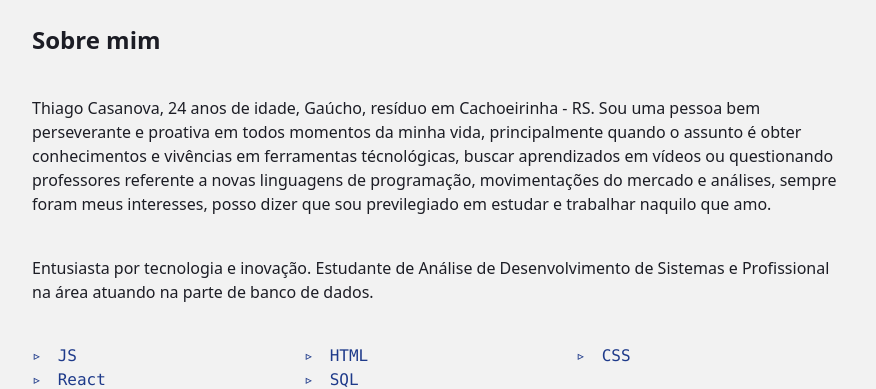
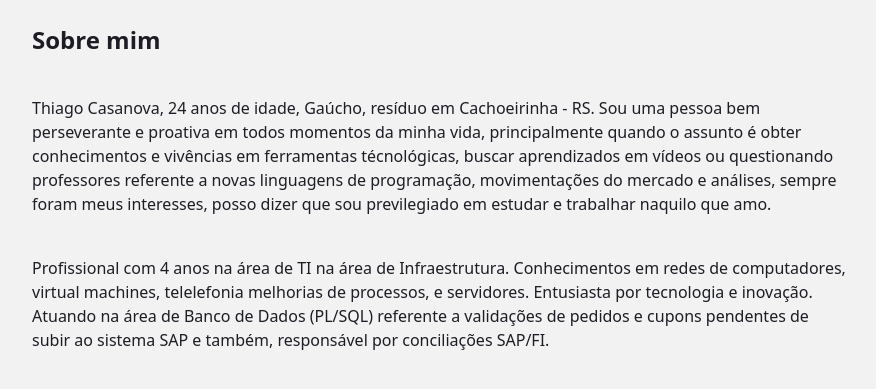
Before and after one commit to ThiagoCasanova/thiagocasanova.github.io, a website: page index.html in a window 1280 px wide. Shown: the part 390-779 px from the top of the page, without its empty margins (200-1076 px from the left). Drawn offline with nearby package versions, Linux system fonts and the light colour scheme.

Commit message:
Update index.html

```diff
--- a/index.html
+++ b/index.html
@@ -54,9 +54,11 @@
           posso dizer que sou previlegiado em estudar e trabalhar naquilo que amo.
         </p>
          <p>
-          Entusiasta por tecnologia e inovação. Estudante de Análise
-          de Desenvolvimento de Sistemas e Profissional na área atuando
-          na parte de banco de dados.
+          Profissional com 4 anos na área de TI na área de
+           Infraestrutura. Conhecimentos em redes de computadores, virtual machines, telelefonia
+           melhorias de processos, e servidores. Entusiasta por tecnologia e inovação. Atuando na área
+           de Banco de Dados (PL/SQL) referente a validações de pedidos e cupons pendentes
+           de subir ao sistema SAP e também, responsável por conciliações SAP/FI.
         </p>
         <ul class="font-mono text-thunderstorm grid grid-cols-2 md:grid-cols-3">
           <li>JS</li>
```
